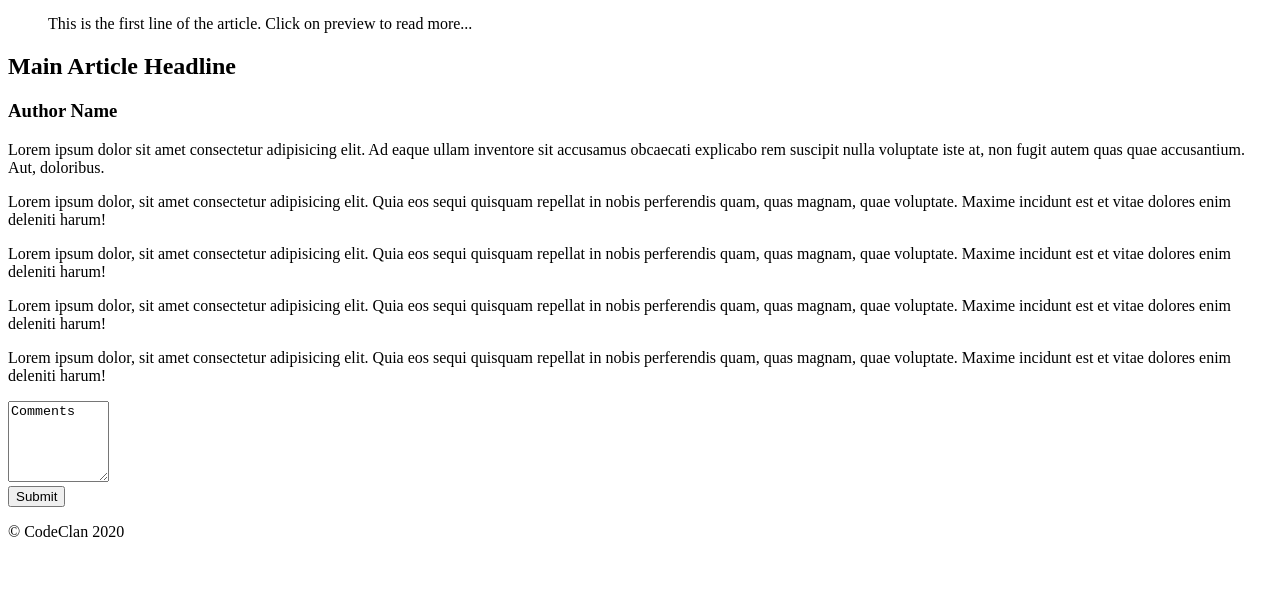
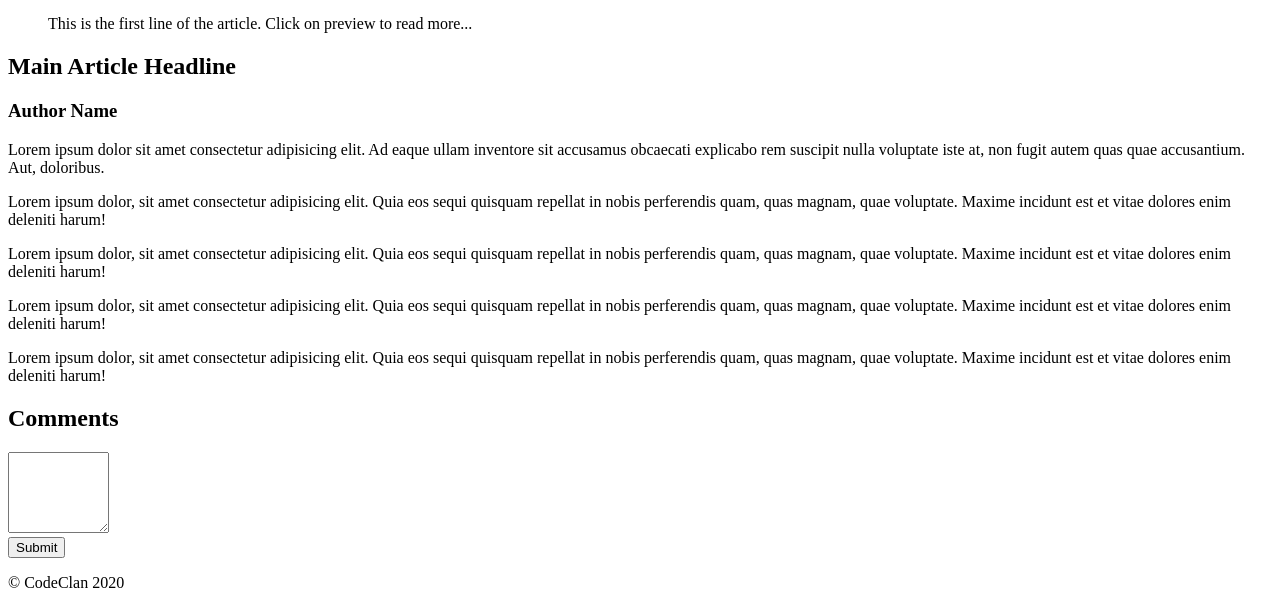
Before and after one commit to calumpetergunn/css-lab, a plain HTML site: page index.html in a window 1280 px wide. Shown: the part 1611-2219 px from the top of the page. Before the commit the page ends 2168 px from the top, so only its background shows below. Drawn offline with Linux system fonts and the light colour scheme.

Commit message:
added comments

```diff
--- a/index.html
+++ b/index.html
@@ -102,8 +102,9 @@
         </p>
     </article>
     <section>
+        <h2>Comments</h2>
         <form>
-            <textarea name="Comments" rows="5" cols="10">Comments</textarea>
+            <textarea name="Comments" rows="5" cols="10"></textarea>
         </form>
         <button>Submit</button>
     </section>
```
